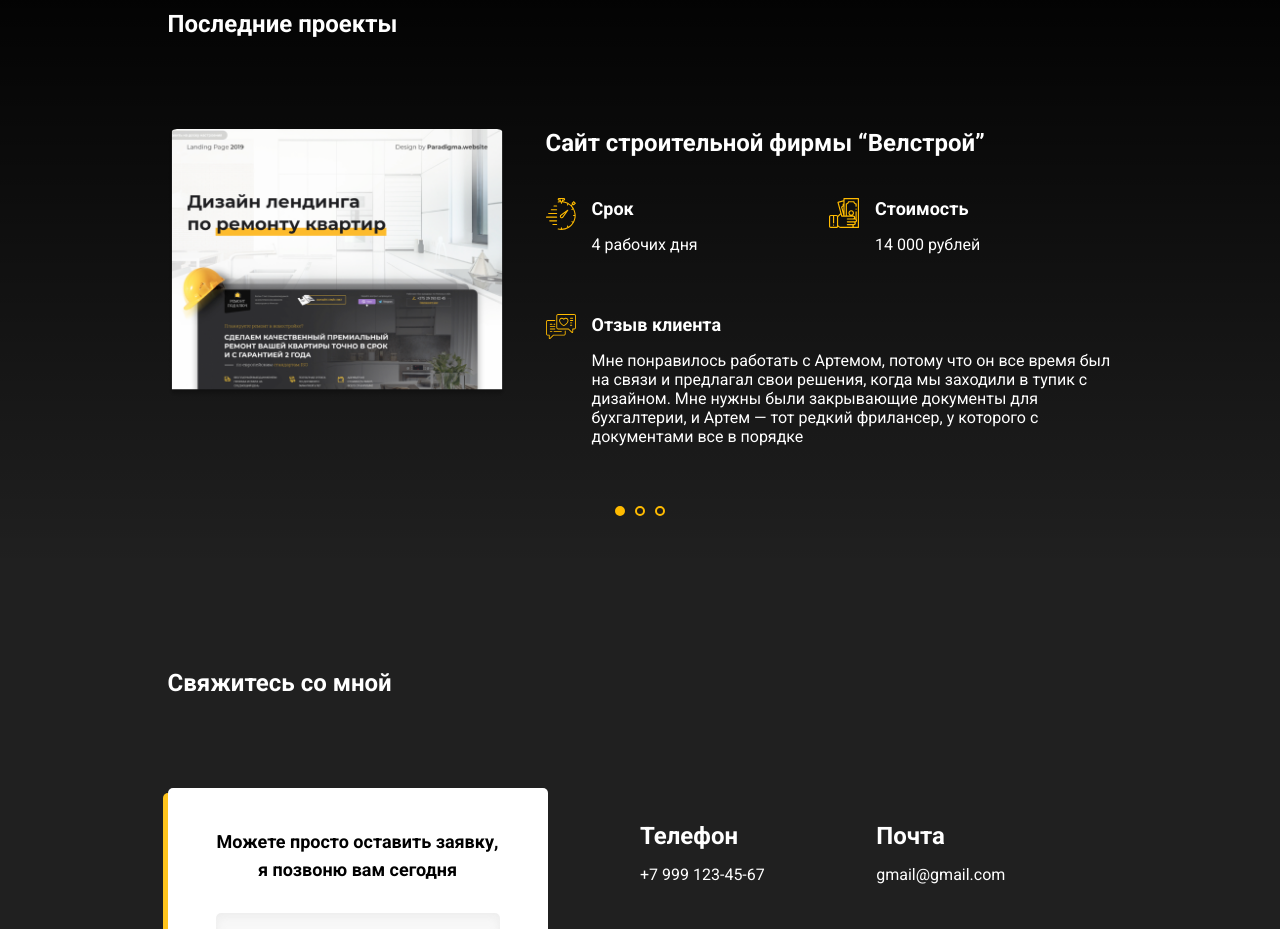
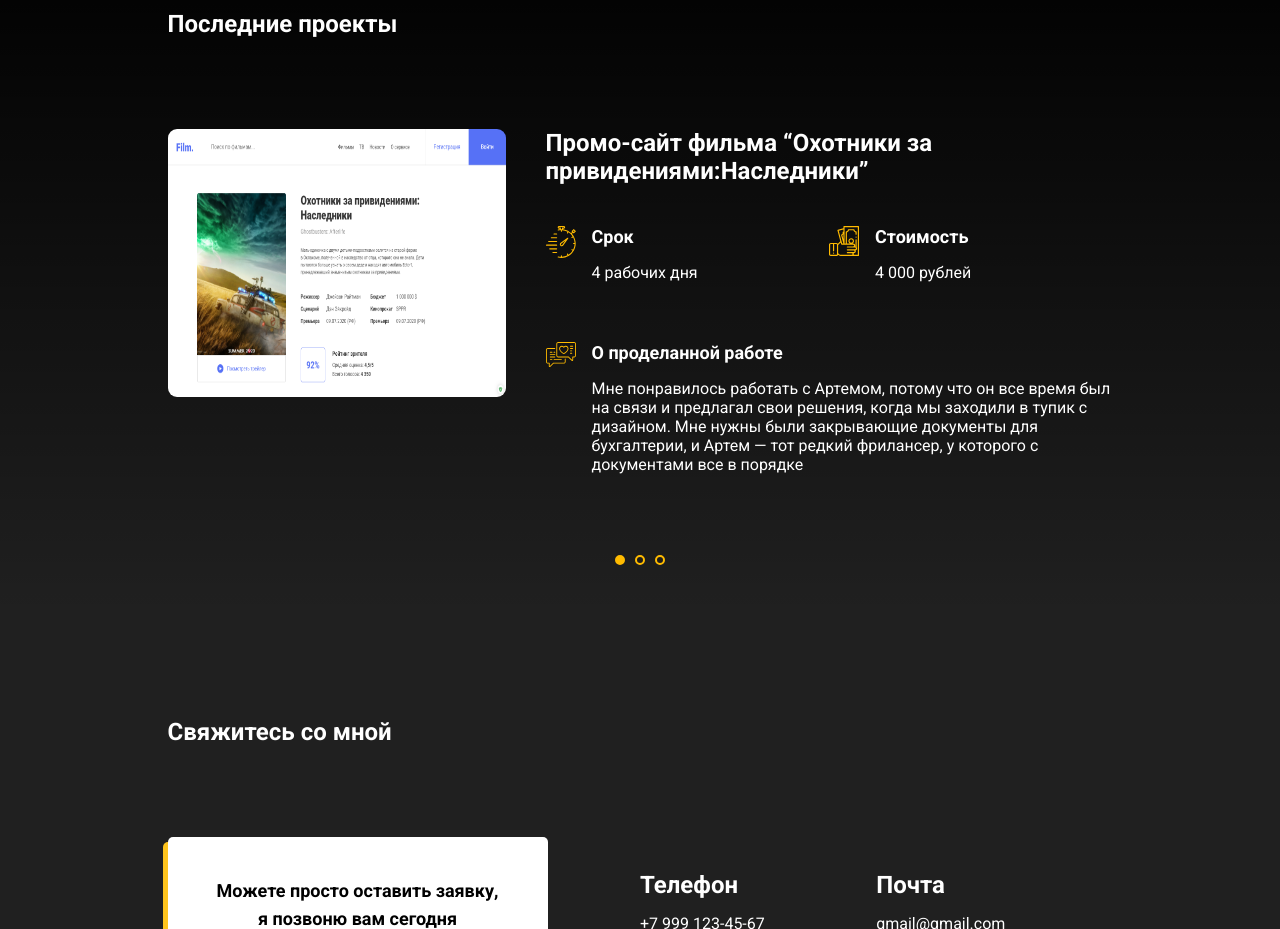
Before and after one commit to AnastasK2/Portfolio, a plain HTML site: page index.html in a window 1280 px wide. Shown: the part 1594-2523 px from the top of the page. Drawn offline with Linux system fonts and the light colour scheme.

Commit message:
добавила свои проекты, без полного описания

```diff
--- a/css/style.css
+++ b/css/style.css
@@ -157,6 +157,7 @@ body{
     height: 268px;
     border: none;
     border-radius: 9px;
+    background-position: left;
 }
 
 
--- a/index.html
+++ b/index.html
@@ -87,9 +87,9 @@
                     <div class="swiper-wrapper">
                         <!-- Slides -->
                         <div class="swiper-slide projects-slide">
-                            <img src="img/project-img.png" alt="Сайт строительной фирмы “Велстрой”" class="project-image">
+                            <img src="img/my-projects/ghostbusters.png" alt="Промо-сайт фильма “Охотники за привидениями:Наследники”" class="project-image">
                             <div class="project-text">
-                                <h3 class="project-title">Сайт строительной фирмы “Велстрой”</h3>
+                                <h3 class="project-title">Промо-сайт фильма “Охотники за привидениями:Наследники”</h3>
                                 <div class="project-time">
                                     <img src="img/projectIcons/time-icon.svg" alt="Срок" class="project-icon">
                                     <div class="project-description">
@@ -102,14 +102,14 @@
                                     <img src="img/projectIcons/cost-icon.svg" alt="Стоимость" class="project-icon">
                                     <div class="project-description">
                                         <h4 class="project-subtitle">Стоимость</h4>
-                                        <p class="project-peregraph">14 000 рублей </p>
+                                        <p class="project-peregraph">4 000 рублей </p>
                                     </div>
                                 </div>
                                 <!-- /.project-cost -->
                                 <div class="project-feedback">
-                                    <img src="img/projectIcons/feedback-icon.svg" alt="Отзыв клиента" class="project-icon">
+                                    <img src="img/projectIcons/feedback-icon.svg" alt="О проделанной работе" class="project-icon">
                                     <div class="project-description">
-                                        <h4 class="project-subtitle">Отзыв клиента</h4>
+                                        <h4 class="project-subtitle">О проделанной работе</h4>
                                         <p class="project-peregraph">Мне понравилось работать с Артемом, потому что он все время был на связи и предлагал свои решения, когда мы заходили в тупик с дизайном. Мне нужны были закрывающие документы для бухгалтерии, и Артем — тот редкий фрилансер, у которого с документами все в порядке</p>
                                     </div>
                                 </div>
@@ -118,9 +118,9 @@
                         </div>
 
                         <div class="swiper-slide projects-slide">
-                            <img src="img/project-img.png" alt="Сайт строительной фирмы “Велстрой”" class="project-image">
+                            <img src="img/my-projects/Yatunes_cr.png" alt="Сайт ЯТюнс" class="project-image">
                             <div class="project-text">
-                                <h3 class="project-title">Сайт строительной фирмы “Жорка”</h3>
+                                <h3 class="project-title">Сайт для прослушивания радио, музыки и просмотра видеоклипов “ЯТюнс”</h3>
                                 <div class="project-time">
                                     <img src="img/projectIcons/time-icon.svg" alt="Срок" class="project-icon">
                                     <div class="project-description">
@@ -132,15 +132,15 @@
                                 <div class="project-cost">
                                     <img src="img/projectIcons/cost-icon.svg" alt="Стоимость" class="project-icon">
                                     <div class="project-description">
-                                        <h4 class="project-subtitle">Стоимость</h4>
-                                        <p class="project-peregraph">14 000 рублей </p>
+                                        <h4 class="project-subtitle">Стоимость подобного сайта</h4>
+                                        <p class="project-peregraph">5 000 рублей </p>
                                     </div>
                                 </div>
                                 <!-- /.project-cost -->
                                 <div class="project-feedback">
-                                    <img src="img/projectIcons/feedback-icon.svg" alt="Отзыв клиента" class="project-icon">
+                                    <img src="img/projectIcons/feedback-icon.svg" alt="О проделанной работе" class="project-icon">
                                     <div class="project-description">
-                                        <h4 class="project-subtitle">Отзыв клиента</h4>
+                                        <h4 class="project-subtitle">О проделанной работе</h4>
                                         <p class="project-peregraph">Мне понравилось работать с Артемом, потому что он все время был на связи и предлагал свои решения, когда мы заходили в тупик с дизайном. Мне нужны были закрывающие документы для бухгалтерии, и Артем — тот редкий фрилансер, у которого с документами все в порядке</p>
                                     </div>
                                 </div>
@@ -148,10 +148,11 @@
                             </div>
                         </div>
 
+
                         <div class="swiper-slide projects-slide">
-                            <img src="img/project-img.png" alt="Сайт строительной фирмы “Велстрой”" class="project-image">
+                            <img src="img/my-projects/star-wars_cr_cr.png" alt="Промо-сайт фильма “Скайуокер.Восход”" class="project-image">
                             <div class="project-text">
-                                <h3 class="project-title">Сайт строительной фирмы “Белкамнефль”</h3>
+                                <h3 class="project-title">Промо-сайт фильма “Скайуокер.Восход”</h3>
                                 <div class="project-time">
                                     <img src="img/projectIcons/time-icon.svg" alt="Срок" class="project-icon">
                                     <div class="project-description">
@@ -163,22 +164,21 @@
                                 <div class="project-cost">
                                     <img src="img/projectIcons/cost-icon.svg" alt="Стоимость" class="project-icon">
                                     <div class="project-description">
-                                        <h4 class="project-subtitle">Стоимость</h4>
-                                        <p class="project-peregraph">14 000 рублей </p>
+                                        <h4 class="project-subtitle">Стоимость подобного сайта</h4>
+                                        <p class="project-peregraph"> 3 000 рублей</p>
                                     </div>
                                 </div>
                                 <!-- /.project-cost -->
                                 <div class="project-feedback">
-                                    <img src="img/projectIcons/feedback-icon.svg" alt="Отзыв клиента" class="project-icon">
+                                    <img src="img/projectIcons/feedback-icon.svg" alt="О проделанной работе" class="project-icon">
                                     <div class="project-description">
-                                        <h4 class="project-subtitle">Отзыв клиента</h4>
+                                        <h4 class="project-subtitle">О проделанной работе</h4>
                                         <p class="project-peregraph">Мне понравилось работать с Артемом, потому что он все время был на связи и предлагал свои решения, когда мы заходили в тупик с дизайном. Мне нужны были закрывающие документы для бухгалтерии, и Артем — тот редкий фрилансер, у которого с документами все в порядке</p>
                                     </div>
                                 </div>
                                 <!-- /.project-feedback -->
                             </div>
                         </div>
-
                     </div>
                     <!-- If we need pagination -->
                     <div class="projects-pagination"></div>
```
Also changed, not shown: img/my-projects/Yatunes.PNG (added), img/my-projects/Yatunes_cr.png (added), img/my-projects/ghostbusters.png (added), img/my-projects/star-wars_cr.png (added), img/my-projects/star-wars_cr_cr.png (added).
